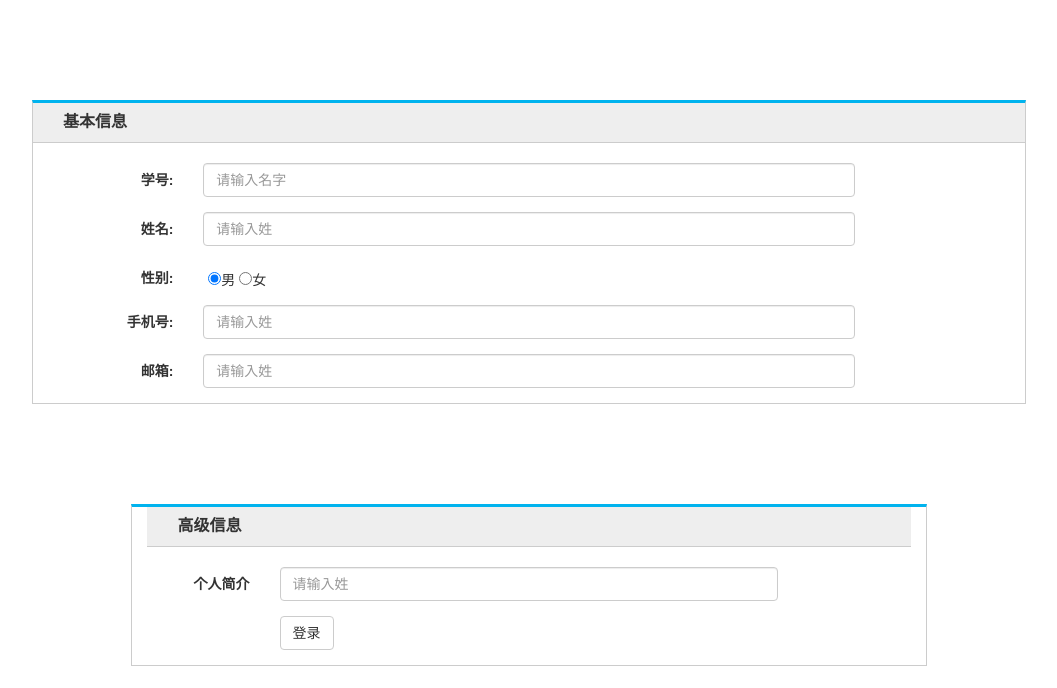
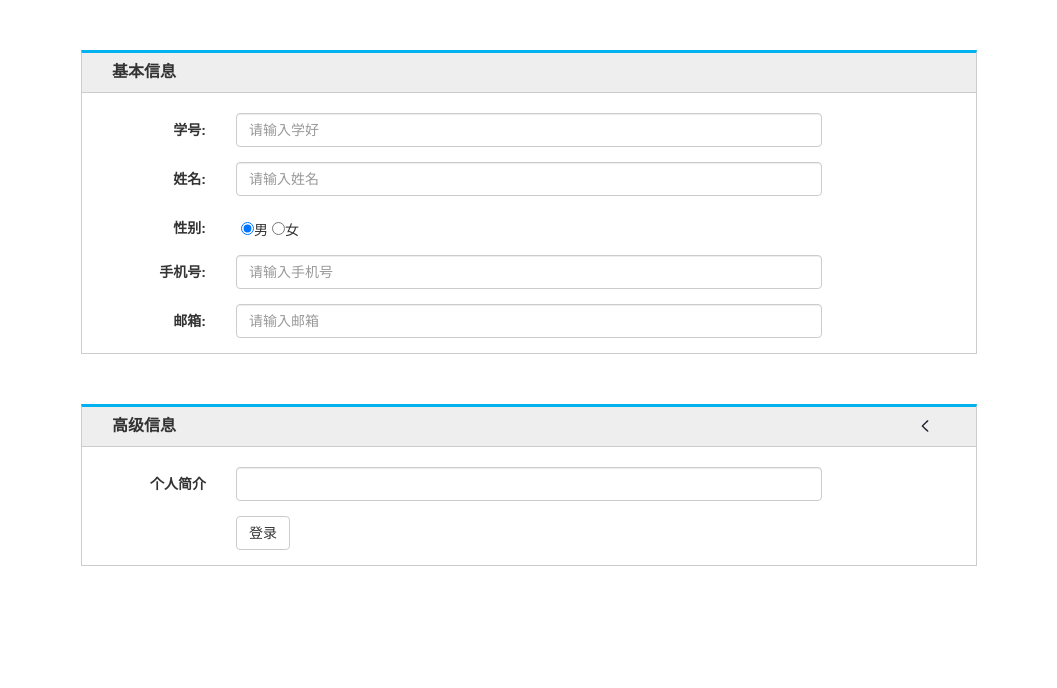
Before and after one commit to AmberYLopez-demos/student-info, a website: page index.html in a window 1280 px wide. Shown: the whole page, without its empty margins (96-1153 px from the left). Drawn offline with nearby package versions, Linux system fonts and the light colour scheme.

Commit message:
stu-info

```diff
--- a/index.html
+++ b/index.html
@@ -12,14 +12,15 @@
             padding: 0;
         }
 
-        .container {
-            width:80%;
-            margin-top: 100px;
+        .wrap {
+            width: 70%;
+            /*margin-top: 100px;*/
+            margin: 50px auto;
         }
 
         .basic {
             border: 1px solid #cccccc;
-            border-top:3px solid #00b3ee;
+            border-top: 3px solid #00b3ee;
             position: relative;
             left: -15px;
         }
@@ -35,29 +36,46 @@
             padding: 8px 0 0 30px;
             font-family: "Microsoft YaHei";
         }
-        .desc{
+
+        .desc {
             border: 1px solid #cccccc;
-            border-top:3px solid #00b3ee;
+            border-top: 3px solid #00b3ee;
             position: relative;
             left: -15px;
+        }
+        i.arrows{
+            position: absolute;
+            margin-left: 90%;
+            margin-top:3px;
+            width:16px;
+            height:16px;
+            background: url('./images/arrows.png');
+            cursor: pointer;
+        }
+
+        i.arrows .open{
+            -webkit-transform: rotate(90deg);
+            -ms-transform: rotate(90deg);
+            -o-transform: rotate(90deg);
+            transform: rotate(90deg);
         }
     </style>
 </head>
 <body>
-<div class="container">
+<div class="wrap">
     <div class="basic">
         <div class="basic-info">基本信息</div>
         <form class="form-horizontal" role="form">
             <div class="form-group">
                 <label class="col-sm-2 control-label">学号:</label>
                 <div class="col-sm-8">
-                    <input type="text" class="form-control" name="stuid" placeholder="请输入名字">
+                    <input type="text" class="form-control" name="stuid" placeholder="请输入学好">
                 </div>
             </div>
             <div class="form-group">
                 <label class="col-sm-2 control-label">姓名:</label>
                 <div class="col-sm-8">
-                    <input type="text" class="form-control" id="stuname" placeholder="请输入姓">
+                    <input type="text" class="form-control" id="stuname" placeholder="请输入姓名">
                 </div>
             </div>
 
@@ -73,26 +91,28 @@
             <div class="form-group">
                 <label class="col-sm-2 control-label">手机号:</label>
                 <div class="col-sm-8">
-                    <input type="text" class="form-control" name="phonenum" placeholder="请输入姓">
+                    <input type="text" class="form-control" name="phonenum" placeholder="请输入手机号">
                 </div>
             </div>
 
             <div class="form-group">
                 <label class="col-sm-2 control-label">邮箱:</label>
                 <div class="col-sm-8">
-                    <input type="text" class="form-control" name="email" placeholder="请输入姓">
+                    <input type="text" class="form-control" name="email" placeholder="请输入邮箱">
                 </div>
             </div>
         </form>
     </div>
+    </div>
 
-    <div class="desc container">
-        <div class="basic-info">高级信息</div>
+    <div class="wrap">
+        <div class="desc">
+            <div class="basic-info"><i class="arrows"></i>高级信息</div>
             <form class="form-horizontal" role="form">
                 <div class="form-group">
                     <label class="col-sm-2 control-label">个人简介</label>
                     <div class="col-sm-8">
-                    <input type="text" class="form-control" name="desc" placeholder="请输入姓">
+                        <input type="text" class="form-control" name="desc">
                     </div>
                 </div>
                 <div class="form-group">
@@ -103,6 +123,9 @@
             </form>
         </div>
     </div>
-
+<script>
+    $(document).ready(function () {
+    })
+</script>
 </body>
 </html>
```
Also changed, not shown: images/arrows.png (added). Lines whose indentation alone changed are shown as unchanged.
